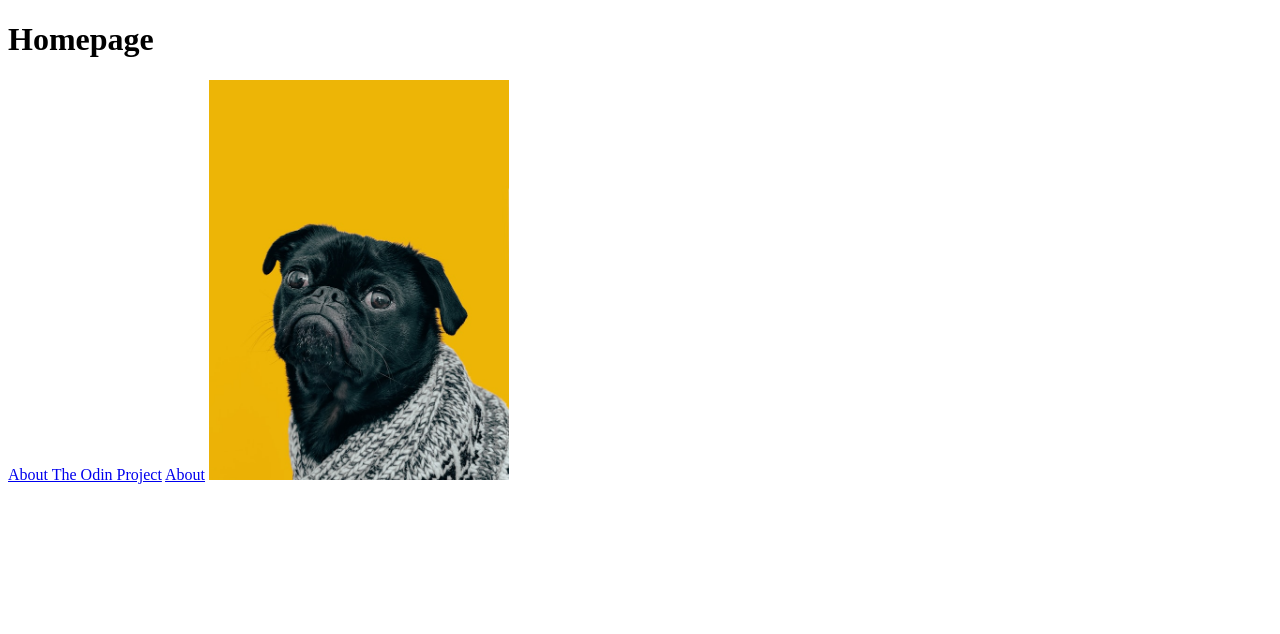
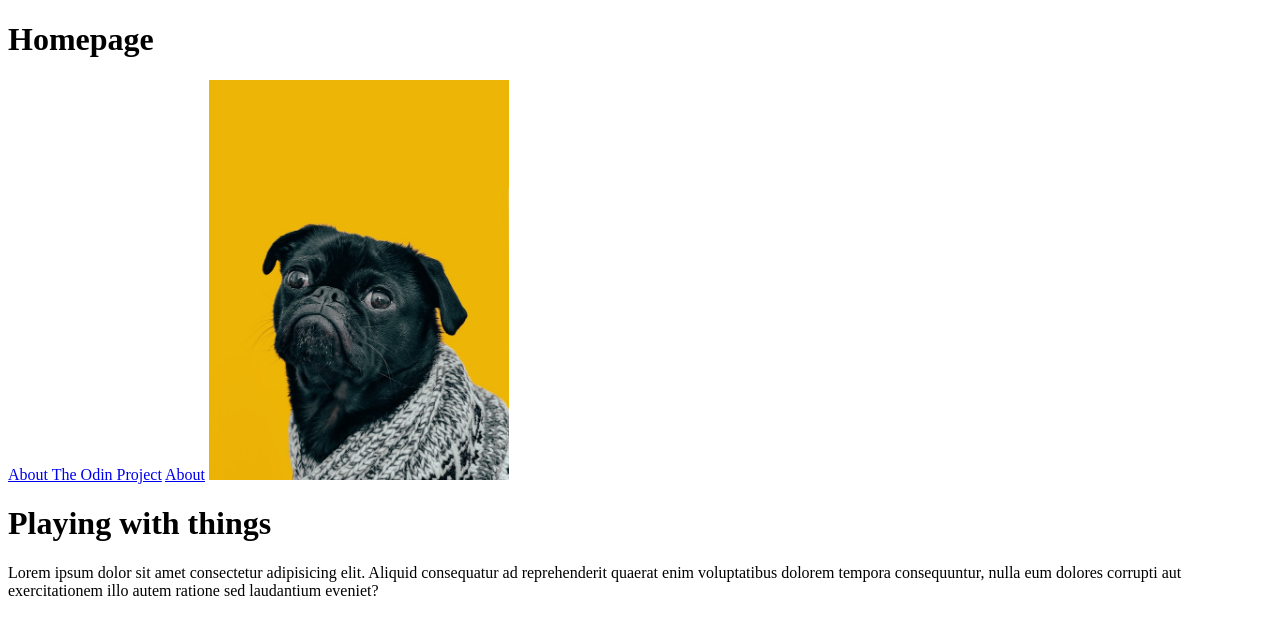
Before and after one commit to dhamrick/the_odin_project, a plain HTML site: page odin-links-and-images/index.html in a window 1280 px wide. Drawn offline with Linux system fonts and the light colour scheme.

Commit message:
Add text to practice commit messages
Reading through The Odin Project and found the part on commits. I had
not been using the VSCode commit stuff, so I just wanted to practice.

I also just added the [git-commit] rulers to the editor to makes it
much easier to format them properly.

```diff
--- a/odin-links-and-images/index.html
+++ b/odin-links-and-images/index.html
@@ -11,6 +11,11 @@
         <a href="./pages/about.html">About</a>
 
         <img src="./images/dog.jpg" height="400" width="300">
+
+        <h1>Playing with things</h1>
+        <p>
+            Lorem ipsum dolor sit amet consectetur adipisicing elit. Aliquid consequatur ad reprehenderit quaerat enim voluptatibus dolorem tempora consequuntur, nulla eum dolores corrupti aut exercitationem illo autem ratione sed laudantium eveniet?
+        </p>
     </body>
 
 </html>
```
